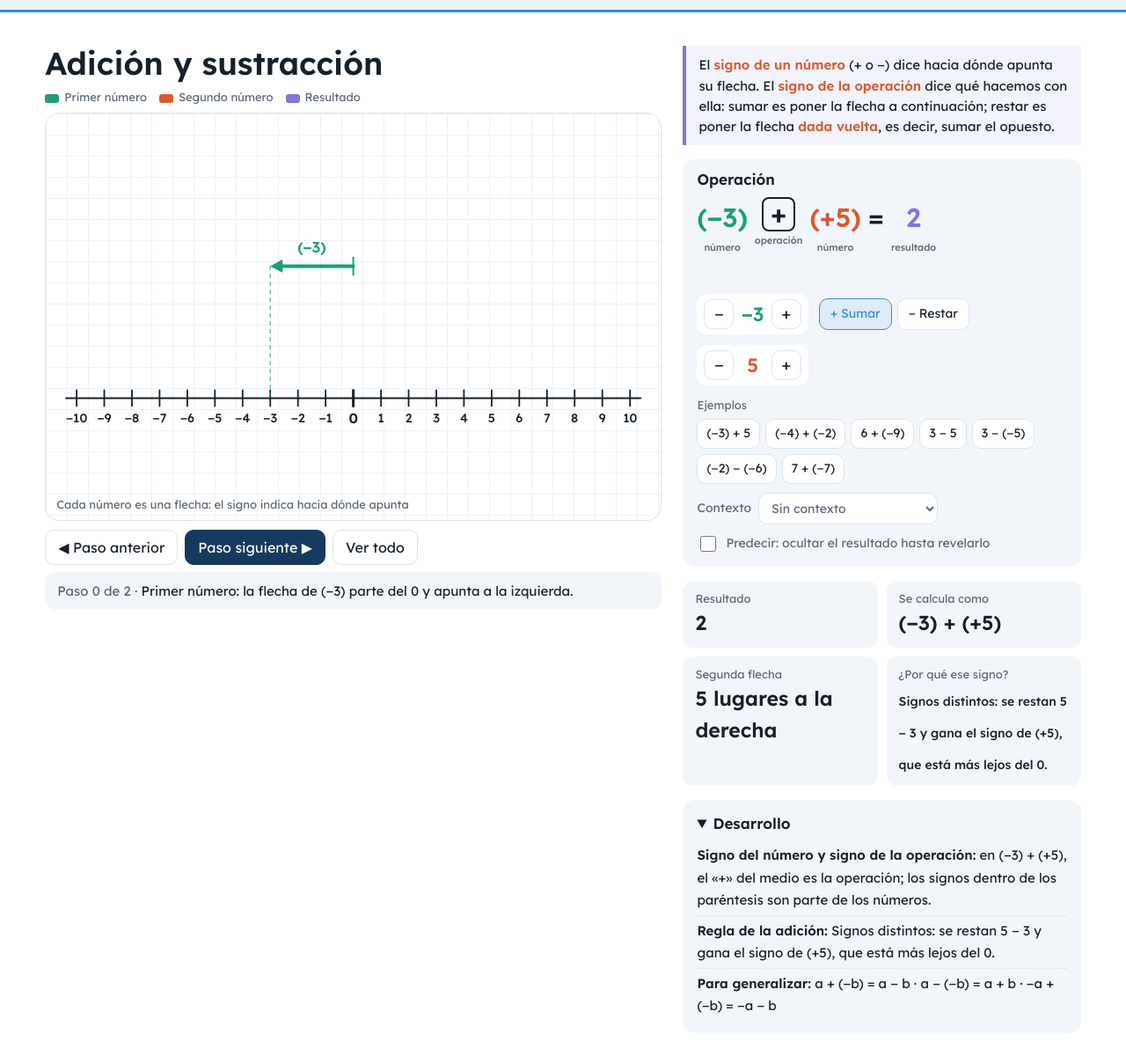
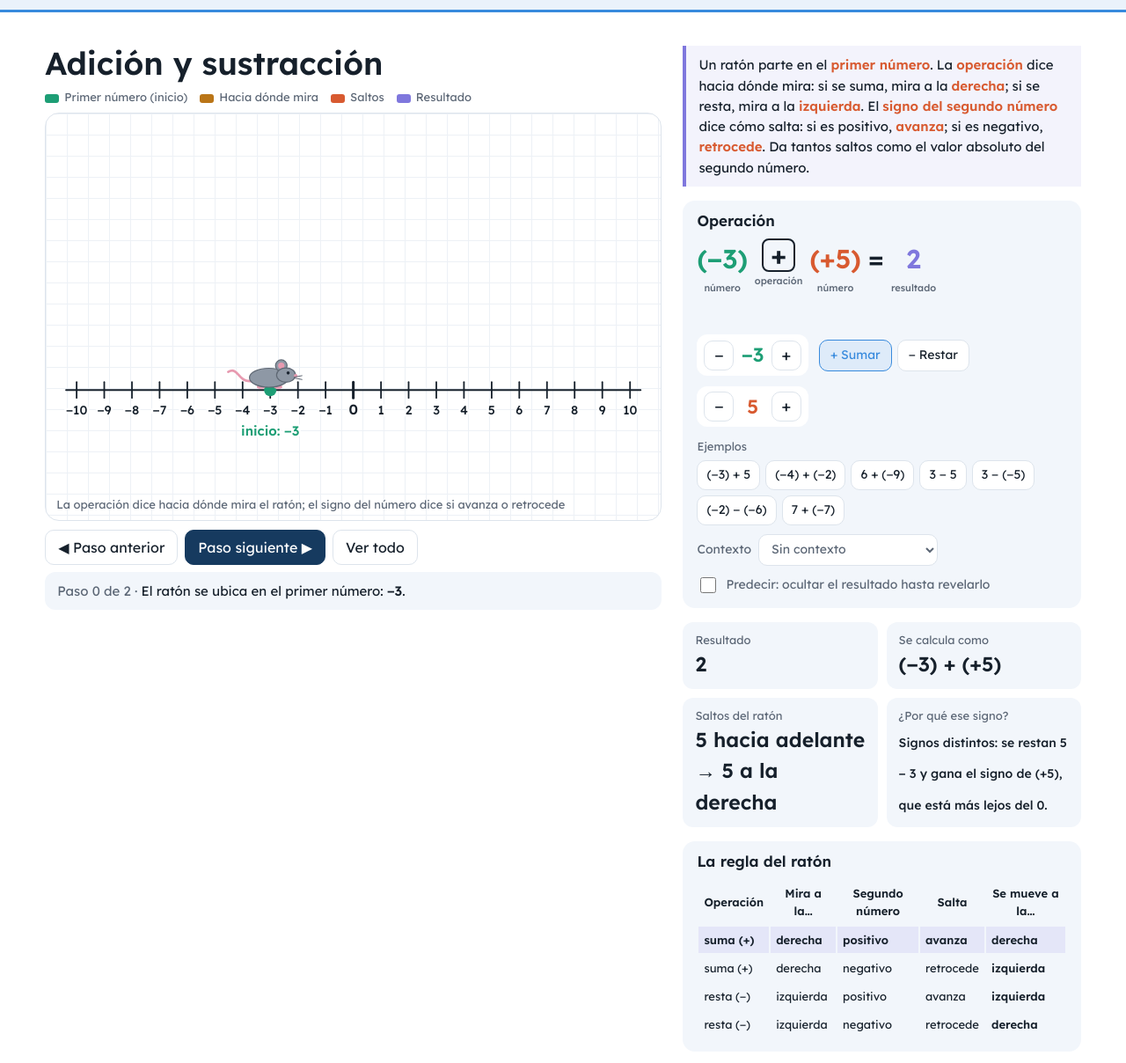
Before and after one commit to fernandoaravenamunoz/orbita, a plain HTML site: page simulaciones/enteros.html in a window 1280 px wide. Shown: the part 57-1265 px from the top of the page at 88% size. Drawn offline with Linux system fonts and the light colour scheme.

Commit message:
Add files via upload

```diff
--- a/simulaciones/enteros.html
+++ b/simulaciones/enteros.html
@@ -80,6 +80,7 @@ details summary{cursor:pointer;font-weight:600;font-size:17px;min-height:32px}
 .pat td:last-child{text-align:right;font-weight:600}
 select{min-height:36px;border-radius:10px;border:1px solid var(--line);background:var(--bg);padding:4px 10px;font:inherit;font-size:14px;color:inherit}
 .ctx{font-size:15px;margin:10px 0 0;padding:10px 12px;border-radius:10px;background:var(--bg)}
+#sRule tr.cur td{background:color-mix(in srgb,var(--vio) 12%,transparent);font-weight:600}#sRule td,#sRule th{font-size:13px;padding:5px 6px}
 </style>
 </head>
 <body>
@@ -91,12 +92,12 @@ select{min-height:36px;border-radius:10px;border:1px solid var(--line);backgroun
 <section id="vSum" class="band" hidden>
 <div class="work">
 <div>
-<div class="stagehead"><h1>Adición y sustracción</h1><div class="legend"><span><i style="background:var(--teal)"></i>Primer número</span><span><i style="background:var(--coral)"></i>Segundo número</span><span><i style="background:var(--vio)"></i>Resultado</span></div></div>
-<div class="fig"><svg id="ssv" role="img" aria-label="Recta numérica con la operación entre enteros"></svg><p class="hint">Cada número es una flecha: el signo indica hacia dónde apunta</p></div>
+<div class="stagehead"><h1>Adición y sustracción</h1><div class="legend"><span><i style="background:var(--teal)"></i>Primer número (inicio)</span><span><i style="background:var(--amb)"></i>Hacia dónde mira</span><span><i style="background:var(--coral)"></i>Saltos</span><span><i style="background:var(--vio)"></i>Resultado</span></div></div>
+<div class="fig"><svg id="ssv" role="img" aria-label="Un ratón salta sobre la recta numérica para sumar o restar enteros"></svg><p class="hint">La operación dice hacia dónde mira el ratón; el signo del número dice si avanza o retrocede</p></div>
 <div class="tools"><button id="sPrev">◀ Paso anterior</button><button id="sNext" class="pri">Paso siguiente ▶</button><button id="sAll">Ver todo</button><button id="sRev" hidden class="pri">Revelar</button><p class="stepTxt" id="sStep"></p></div>
 </div>
 <aside class="panel">
-<p class="concept">El <b>signo de un número</b> (+ o −) dice hacia dónde apunta su flecha. El <b>signo de la operación</b> dice qué hacemos con ella: sumar es poner la flecha a continuación; restar es poner la flecha <b>dada vuelta</b>, es decir, sumar el opuesto.</p>
+<p class="concept">Un ratón parte en el <b>primer número</b>. La <b>operación</b> dice hacia dónde mira: si se suma, mira a la <b>derecha</b>; si se resta, mira a la <b>izquierda</b>. El <b>signo del segundo número</b> dice cómo salta: si es positivo, <b>avanza</b>; si es negativo, <b>retrocede</b>. Da tantos saltos como el valor absoluto del segundo número.</p>
 <div class="box"><h2>Operación</h2>
 <div class="expr" id="sExpr"></div><p class="expr2" id="sExpr2"></p>
 <div class="frin" style="margin-top:12px"><span class="fr t"><span class="stp" data-key="sa"><button data-d="-1" aria-label="Disminuir primer número">−</button><output id="o_sa"></output><button data-d="1" aria-label="Aumentar primer número">+</button></span></span><span class="seg" id="sOp"><button data-o="+">+ Sumar</button><button data-o="-">− Restar</button></span><span class="fr c"><span class="stp" data-key="sb"><button data-d="-1" aria-label="Disminuir segundo número">−</button><output id="o_sb"></output><button data-d="1" aria-label="Aumentar segundo número">+</button></span></span></div>
@@ -106,6 +107,7 @@ select{min-height:36px;border-radius:10px;border:1px solid var(--line);backgroun
 <label class="chk"><input type="checkbox" id="sHide"> Predecir: ocultar el resultado hasta revelarlo</label>
 </div>
 <div class="mets" id="sMets"></div>
+<div class="box"><h2>La regla del ratón</h2><table class="tbl" id="sRule"></table></div>
 <div class="box"><details open><summary>Desarrollo</summary><div class="fm" id="sFm"></div></details></div>
 </aside>
 </div>
@@ -168,16 +170,17 @@ const S={sa:-3,sop:'+',sb:5,sStep:0,sHide:false,sRev:false,ctx:'',
 const LIM={sa:[-12,12],sb:[-12,12],ua:[-6,6],ub:[-6,6],ud:[-24,24],un:[-6,6]};
 document.addEventListener('click',e=>{const b=e.target.closest('.stp button');if(!b)return;const k=b.parentNode.dataset.key;let v=S[k]+(+b.dataset.d);if(k==='un'&&v===0)v+=+b.dataset.d;
  S[k]=Math.max(LIM[k][0],Math.min(LIM[k][1],v));if(S[k]===0&&k==='un')S[k]=1;
- if(k[0]==='s')S.sRev=false;else{S.uRev=false;if(S.uStep>=2)S.t0=performance.now();}upd();});
+ if(k[0]==='s'){S.sRev=false;S.st0=performance.now();}else{S.uRev=false;if(S.uStep>=2)S.t0=performance.now();}upd();});
 
 /* ---------- adición y sustracción ---------- */
 const SPRE=[['(−3) + 5',-3,'+',5],['(−4) + (−2)',-4,'+',-2],['6 + (−9)',6,'+',-9],['3 − 5',3,'-',5],['3 − (−5)',3,'-',-5],['(−2) − (−6)',-2,'-',-6],['7 + (−7)',7,'+',-7]];
 $('sPre').innerHTML=SPRE.map((p,i)=>`<button data-i="${i}">${p[0]}</button>`).join('');
-$('sPre').onclick=e=>{const b=e.target.closest('button');if(!b)return;[,S.sa,S.sop,S.sb]=SPRE[+b.dataset.i];S.sStep=0;S.sRev=false;upd();};
-$('sOp').onclick=e=>{const b=e.target.closest('button');if(!b)return;S.sop=b.dataset.o;S.sRev=false;upd();};
+$('sPre').onclick=e=>{const b=e.target.closest('button');if(!b)return;[,S.sa,S.sop,S.sb]=SPRE[+b.dataset.i];S.sStep=0;S.st0=performance.now();S.sRev=false;upd();};
+$('sOp').onclick=e=>{const b=e.target.closest('button');if(!b)return;S.sop=b.dataset.o;S.sRev=false;S.st0=performance.now();upd();};
 $('sCtx').onchange=e=>{S.ctx=e.target.value;upd();};
-$('sPrev').onclick=()=>{S.sStep=Math.max(0,S.sStep-1);upd();};$('sNext').onclick=()=>{S.sStep=Math.min(2,S.sStep+1);upd();};$('sAll').onclick=()=>{S.sStep=2;upd();};
-$('sRev').onclick=()=>{S.sRev=true;upd();};$('sHide').onchange=e=>{S.sHide=e.target.checked;S.sRev=false;upd();};
+function setS(v){const o=S.sStep;S.sStep=Math.max(0,Math.min(2,v));if(S.sStep===2&&o<2)S.st0=performance.now();upd();}
+$('sPrev').onclick=()=>setS(S.sStep-1);$('sNext').onclick=()=>setS(S.sStep+1);$('sAll').onclick=()=>setS(2);
+$('sRev').onclick=()=>{S.sRev=true;S.st0=performance.now();upd();};$('sHide').onchange=e=>{S.sHide=e.target.checked;S.sRev=false;upd();};
 function sData(){const a=S.sa,b=S.sb,sub=S.sop==='-',m=sub?-b:b;return{a,b,sub,m,r:a+m};}
 function ctxText(D,hid){const{a,b,sub,r}=D,ab=Math.abs,P=x=>(x*1000).toLocaleString('es-CL');const res=hid?'… (predice el resultado)':'';
  if(S.ctx==='din'){const ini=a>=0?`Tienes $${P(a)}`:`Debes $${P(ab(a))} (tu saldo es ${M_}$${P(ab(a))})`;
@@ -188,30 +191,47 @@ function ctxText(D,hid){const{a,b,sub,r}=D,ab=Math.abs,P=x=>(x*1000).toLocaleStr
   const fin=hid?res:(r>0?`La temperatura subió ${r} °C.`:r<0?`La temperatura bajó ${ab(r)} °C.`:'No cambió.');
   return `<b>Temperatura (restar = comparar):</b> En la mañana había ${sN(b)} °C y a mediodía ${sN(a)} °C. ¿Cuánto cambió? Se calcula final − inicial: ${pN(a)} − ${pN(b)}. ${fin}`;}
  return '';}
-function renderSum(){const{s,W,H}=sv('ssv'),D=sData(),{a,b,sub,m,r}=D,st=S.sStep,hid=S.sHide&&!S.sRev;
- const R=Math.max(10,Math.abs(a)+1,Math.abs(r)+1,Math.abs(a+b)+1),pad=Math.max(26,W*0.05),xOf=v=>pad+(v+R)*(W-2*pad)/(2*R);
- const yL=H*0.7,y1=yL-150,y2=yL-80;let o=axis(W,yL,R,xOf);
- o+=Arr(xOf(0),y1,xOf(a),y1,C.teal,4)+T((xOf(0)+xOf(a))/2,y1-20,pS(a),C.teal,{fs:17})+Ln(xOf(a),y1,xOf(a),yL,C.teal,1.4,{dash:'4 5',op:.7})+Ln(xOf(0),y1-10,xOf(0),y1+10,C.teal,2);
- if(st>=1){if(sub){o+=Arr(xOf(a),y2,xOf(a+b),y2,'var(--mut)',3,{dash:'6 6',op:.55})+T((xOf(a)+xOf(a+b))/2,y2+20,`${pS(b)} se da vuelta`,'var(--mut)',{fs:13,fw:500});
-    const xa=xOf(a),xg=xOf(a+b),xr=xOf(a-b),hA=Math.min(60,Math.abs(xg-xr)/2+10);if(b!==0)o+=`<path d="M${F1(xg)} ${F1(y2-8)} Q ${F1(xa)} ${F1(y2-8-hA)} ${F1(xr)} ${F1(y2-8)}" fill="none" stroke="var(--mut)" stroke-width="1.6" stroke-dasharray="3 4"/>`;
-    o+=Arr(xOf(a),y2,xOf(a+m),y2,C.coral,4)+T((xOf(a)+xOf(a+m))/2,y2+22,`− ${pS(b)} = + ${pS(m)}`,C.coral,{fs:16});}
-  else o+=Arr(xOf(a),y2,xOf(a+m),y2,C.coral,4)+T((xOf(a)+xOf(a+m))/2,y2-20,`+ ${pS(b)}`,C.coral,{fs:17});
-  o+=Ln(xOf(a),y1,xOf(a),y2,C.teal,1.4,{dash:'4 5',op:.7});}
- if(st>=2&&!hid){o+=Ln(xOf(r),y2,xOf(r),yL,C.vio,2,{dash:'5 5'})+`<circle cx="${F1(xOf(r))}" cy="${F1(yL)}" r="8" fill="${C.vio}"/>`+T(xOf(r),yL+50,`resultado: ${sN(r)}`,C.vio,{fs:17});}
- if(st>=2&&hid)o+=T(xOf(r),yL+50,'¿?',C.vio,{fs:20});
+function mouseSVG(x,y,sz,face,op=1){const k=sz,G='#8E98A5',P='#E79AB0';
+ return `<g transform="translate(${F1(x)} ${F1(y)}) scale(${face} 1)" opacity="${op}">`+
+ `<path d="M${-0.7*k} ${-0.28*k} C ${-1.25*k} ${-0.2*k}, ${-1.2*k} ${-0.85*k}, ${-1.6*k} ${-0.62*k}" fill="none" stroke="${P}" stroke-width="${Math.max(2,k*.09)}" stroke-linecap="round"/>`+
+ `<ellipse cx="${-0.35*k}" cy="${-0.05*k}" rx="${0.16*k}" ry="${0.07*k}" fill="${P}"/><ellipse cx="${0.3*k}" cy="${-0.05*k}" rx="${0.16*k}" ry="${0.07*k}" fill="${P}"/>`+
+ `<ellipse cx="${-0.05*k}" cy="${-0.4*k}" rx="${0.74*k}" ry="${0.36*k}" fill="${G}" stroke="#5f6874" stroke-width="1.2"/>`+
+ `<circle cx="${0.42*k}" cy="${-0.86*k}" r="${0.22*k}" fill="${G}" stroke="#5f6874" stroke-width="1.2"/><circle cx="${0.42*k}" cy="${-0.86*k}" r="${0.12*k}" fill="${P}"/>`+
+ `<ellipse cx="${0.6*k}" cy="${-0.5*k}" rx="${0.36*k}" ry="${0.27*k}" fill="${G}" stroke="#5f6874" stroke-width="1.2"/>`+
+ `<circle cx="${0.97*k}" cy="${-0.47*k}" r="${0.07*k}" fill="${P}"/><circle cx="${0.68*k}" cy="${-0.58*k}" r="${0.06*k}" fill="#1b2430"/>`+
+ `<path d="M${0.9*k} ${-0.42*k} l ${0.32*k} ${-0.06*k} M${0.9*k} ${-0.39*k} l ${0.32*k} ${0.06*k}" stroke="#5f6874" stroke-width="1"/></g>`;}
+function renderSum(){const{s,W,H}=sv('ssv'),D=sData(),{a,b,sub,r}=D,st=S.sStep,hid=S.sHide&&!S.sRev;
+ const R=Math.max(10,Math.abs(a)+1,Math.abs(r)+1),pad=Math.max(26,W*0.05),xOf=v=>pad+(v+R)*(W-2*pad)/(2*R),U=xOf(1)-xOf(0);
+ const yL=H<440?H*0.6:H*0.68;let o=axis(W,yL,R,xOf);
+ const face=st>=1&&sub?-1:1,n=Math.abs(b),dir=(sub?-1:1)*Math.sign(b),sz=Math.max(18,Math.min(40,U*0.95)),hopH=Math.max(40,Math.min(95,U*1.6));
+ // primer número
+ o+=`<circle cx="${F1(xOf(a))}" cy="${F1(yL)}" r="7" fill="${C.teal}"/>`+T(xOf(a),yL+48,`inicio: ${sN(a)}`,C.teal,{fs:15});
+ let pos=a,lift=0,done=0;S.sAnim=false;
+ if(st>=2&&!hid&&n>0){const hop=reduce?1:Math.min(520,5200/n),el=reduce?1e9:performance.now()-S.st0,e=el/hop;done=Math.min(n,Math.floor(e));
+  const fr=done>=n?0:e-done;pos=a+dir*(done+fr);lift=Math.sin(Math.PI*fr)*hopH;S.sAnim=done<n;
+  for(let k=0;k<done;k++){const x1=xOf(a+dir*k),x2=xOf(a+dir*(k+1)),xm=(x1+x2)/2;
+   o+=`<path d="M${F1(x1)} ${F1(yL-4)} Q ${F1(xm)} ${F1(yL-4-hopH*1.9)} ${F1(x2)} ${F1(yL-4)}" fill="none" stroke="${C.coral}" stroke-width="2.4" stroke-dasharray="6 5"/>`;
+   if(U>=16||k===done-1)o+=T(xm,yL-4-hopH-8,k+1,C.coral,{fs:13});}}
+ if(st>=2&&!S.sAnim&&!hid)o+=`<circle cx="${F1(xOf(r))}" cy="${F1(yL)}" r="8" fill="${C.vio}"/>`+T(xOf(r),Math.abs(xOf(r)-xOf(a))>110?yL+48:yL+72,`resultado: ${sN(r)}`,C.vio,{fs:17,a:xOf(r)<90?'start':xOf(r)>W-90?'end':'middle'});
+ if(st>=2&&hid)o+=T(W/2,yL+74,'¿Dónde llegará el ratón?',C.vio,{fs:17});
+ // flecha de "mira hacia"
+ if(st===1||(st>=2&&hid)){const x=xOf(a),y=yL-sz*1.5-26;o+=Arr(x-face*20,y,x+face*26,y,C.amb,3)+T(x+face*34,y,face>0?'mira a la derecha':'mira a la izquierda',C.amb,{fs:13,a:face>0?'start':'end'});}
+ if(st>=2&&!hid&&n>0&&S.sAnim){const x=xOf(pos);o+=T(x,yL-sz*1.4-lift-14,dir===face?'avanza':'retrocede',C.coral,{fs:13});}
+ o+=mouseSVG(xOf(pos),yL-2-lift,sz,face);
  s.innerHTML=o;}
 function updSum(){const D=sData(),{a,b,sub,m,r}=D,hid=S.sHide&&!S.sRev,q='<b>?</b>';
  $('o_sa').textContent=sN(S.sa);$('o_sb').textContent=sN(S.sb);document.querySelectorAll('#sOp button').forEach(x=>x.classList.toggle('on',x.dataset.o===S.sop));
  $('sRev').hidden=!(hid&&S.sStep===2);
  const it=(v,cl,cap)=>`<span class="it"><span class="${cl}">${v}</span><small>${cap}</small></span>`;
  $('sExpr').innerHTML=it(pS(a),'t','número')+it(sub?M_:'+','opb','operación')+it(pS(b),'c','número')+it('=','','')+it(hid?'?':sN(r),'v','resultado');
- $('sExpr2').innerHTML=sub?`Restar es sumar el opuesto: ${pN(a)} − ${pS(b)} = ${pN(a)} + ${pS(m)}`:'&nbsp;';
- const txt=[`Primer número: la flecha de ${pS(a)} parte del 0 y apunta ${a>0?'a la derecha':a<0?'a la izquierda':'a ningún lado (es el 0)'}.`,
-  sub?`Restar ${pS(b)}: la flecha de ${pS(b)} <b>se da vuelta</b> y queda ${pS(m)}. Se pone a continuación de la primera.`:`Sumar ${pS(b)}: su flecha se pone <b>a continuación</b> de la primera, ${b>0?'hacia la derecha':b<0?'hacia la izquierda':'sin moverse'}.`,
-  hid?`¿Dónde termina la segunda flecha? Anota tu predicción y presiona <b>Revelar</b>.`:`La segunda flecha termina en <b>${sN(r)}</b>: ${pN(a)} ${sub?M_:'+'} ${pS(b)} = ${sN(r)}.`];
+ $('sExpr2').innerHTML=sub?`Restar es sumar el opuesto: ${pN(a)} − ${pS(b)} = ${pN(a)} + ${pS(m)}. Mirar a la izquierda y ${b<0?'retroceder':'avanzar'} es lo mismo que mirar a la derecha y ${b<0?'avanzar':'retroceder'}.`:'&nbsp;';
+ const n=Math.abs(b),dirTxt=b>0?'avanza':'retrocede',fin=(sub?-1:1)*Math.sign(b)>0?'derecha':'izquierda';
+ const txt=[`El ratón se ubica en el primer número: <b>${sN(a)}</b>.`,
+  sub?`La operación es una <b>resta</b>: el ratón se da vuelta y <b>mira a la izquierda</b>.`:`La operación es una <b>suma</b>: el ratón <b>mira a la derecha</b>.`,
+  b===0?`El segundo número es 0: el ratón no salta. El resultado es <b>${sN(r)}</b>.`:hid?`El segundo número es ${pS(b)}: ${b>0?'positivo':'negativo'}, así que el ratón <b>${dirTxt}</b> ${n} salto${n>1?'s':''}. ¿Dónde llegará? Predice y presiona <b>Revelar</b>.`:`El segundo número es ${pS(b)}: como es ${b>0?'positivo':'negativo'}, el ratón <b>${dirTxt}</b> ${n} salto${n>1?'s':''} (se mueve hacia la ${fin}) y llega a <b>${sN(r)}</b>: ${pN(a)} ${sub?M_:'+'} ${pS(b)} = ${sN(r)}.`];
  $('sStep').innerHTML=`<span style="color:var(--mut)">Paso ${S.sStep} de 2 · </span>`+txt[S.sStep];
  const why=(x,y)=>{if(x===0||y===0)return 'Uno de los sumandos es 0.';if(Math.sign(x)===Math.sign(y))return `Mismo signo: se suman ${Math.abs(x)} + ${Math.abs(y)} y se conserva el signo.`;if(Math.abs(x)===Math.abs(y))return 'Son opuestos: se anulan.';const big=Math.abs(x)>Math.abs(y)?x:y;return `Signos distintos: se restan ${Math.max(Math.abs(x),Math.abs(y))} − ${Math.min(Math.abs(x),Math.abs(y))} y gana el signo de ${pS(big)}, que está más lejos del 0.`;};
- $('sMets').innerHTML=[['Resultado',hid?q:sN(r)],['Se calcula como',`${pN(a)} + ${pS(m)}`],['Segunda flecha',m===0?'no se mueve':`${Math.abs(m)} lugar${Math.abs(m)>1?'es':''} a la ${m>0?'derecha':'izquierda'}`],['¿Por qué ese signo?',hid?q:`<span style="font-size:14px;font-weight:500">${why(a,m)}</span>`]]
+ $('sMets').innerHTML=[['Resultado',hid?q:sN(r)],['Se calcula como',`${pN(a)} + ${pS(m)}`],['Saltos del ratón',m===0?'no salta':`${Math.abs(b)} ${b>0?'hacia adelante':'hacia atrás'} → ${Math.abs(m)} a la ${m>0?'derecha':'izquierda'}`],['¿Por qué ese signo?',hid?q:`<span style="font-size:14px;font-weight:500">${why(a,m)}</span>`]]
   .map(([l,v])=>`<div class="met"><p class="l">${l}</p><p class="v">${v}</p></div>`).join('');
  const L=[`<b>Signo del número y signo de la operación:</b> en ${pN(a)} ${sub?M_:'+'} ${pS(b)}, el «${sub?M_:'+'}» del medio es la operación; los signos dentro de los paréntesis son parte de los números.`];
  if(sub)L.push(`<b>Restar es sumar el opuesto:</b> el opuesto de ${pS(b)} es ${pS(m)}, entonces ${pN(a)} − ${pS(b)} = ${pN(a)} + ${pS(m)}${hid?'':' = '+sN(r)}.`);
@@ -220,6 +240,8 @@ function updSum(){const D=sData(),{a,b,sub,m,r}=D,hid=S.sHide&&!S.sRev,q='<b>?</
  L.push(`<b>Para generalizar:</b> a + (${M_}b) = a ${M_} b · a ${M_} (${M_}b) = a + b · ${M_}a + (${M_}b) = ${M_}a ${M_} b`);
  $('sFm').innerHTML=L.map(x=>`<div>${x}</div>`).join('');
  const ct=ctxText(D,hid);$('sCtxT').hidden=!ct;$('sCtxT').innerHTML=ct;
+ const cur=(o2,p)=>(sub===(o2==='-'))&&(b>0===p)&&b!==0?' class="cur"':'';
+ $('sRule').innerHTML=`<tr><th>Operación</th><th>Mira a la…</th><th>Segundo número</th><th>Salta</th><th>Se mueve a la…</th></tr>`+[['+','derecha',true,'avanza','derecha'],['+','derecha',false,'retrocede','izquierda'],['-','izquierda',true,'avanza','izquierda'],['-','izquierda',false,'retrocede','derecha']].map(([o2,mi,p,sa,mv])=>`<tr${cur(o2,p)}><td>${o2==='-'?'resta (−)':'suma (+)'}</td><td>${mi}</td><td>${p?'positivo':'negativo'}</td><td>${sa}</td><td><b>${mv}</b></td></tr>`).join('');
  renderSum();}
 
 /* ---------- multiplicación y división ---------- */
@@ -311,7 +333,7 @@ function route(){const h=(location.hash||'').slice(1);view=h==='multiplicacion'?
 window.addEventListener('hashchange',route);
 new ResizeObserver(()=>upd()).observe(document.body);
 drawUPre();route();
-(function loop(){if(view==='multiplicacion'&&S.anim){renderMul();}requestAnimationFrame(loop);})();
+(function loop(){if(view==='multiplicacion'&&S.anim){renderMul();}if(view==='suma'&&S.sAnim){renderSum();}requestAnimationFrame(loop);})();
 }
 </script>
 <style>
```
